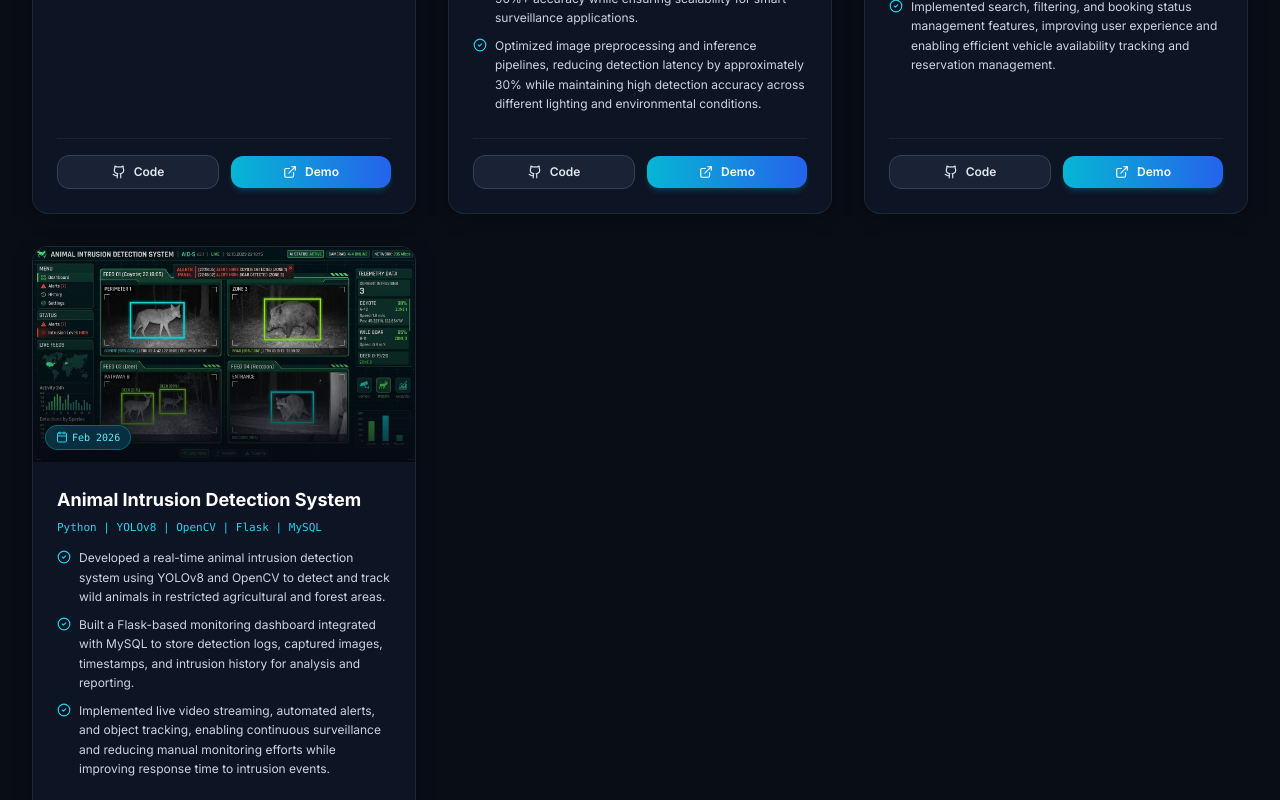
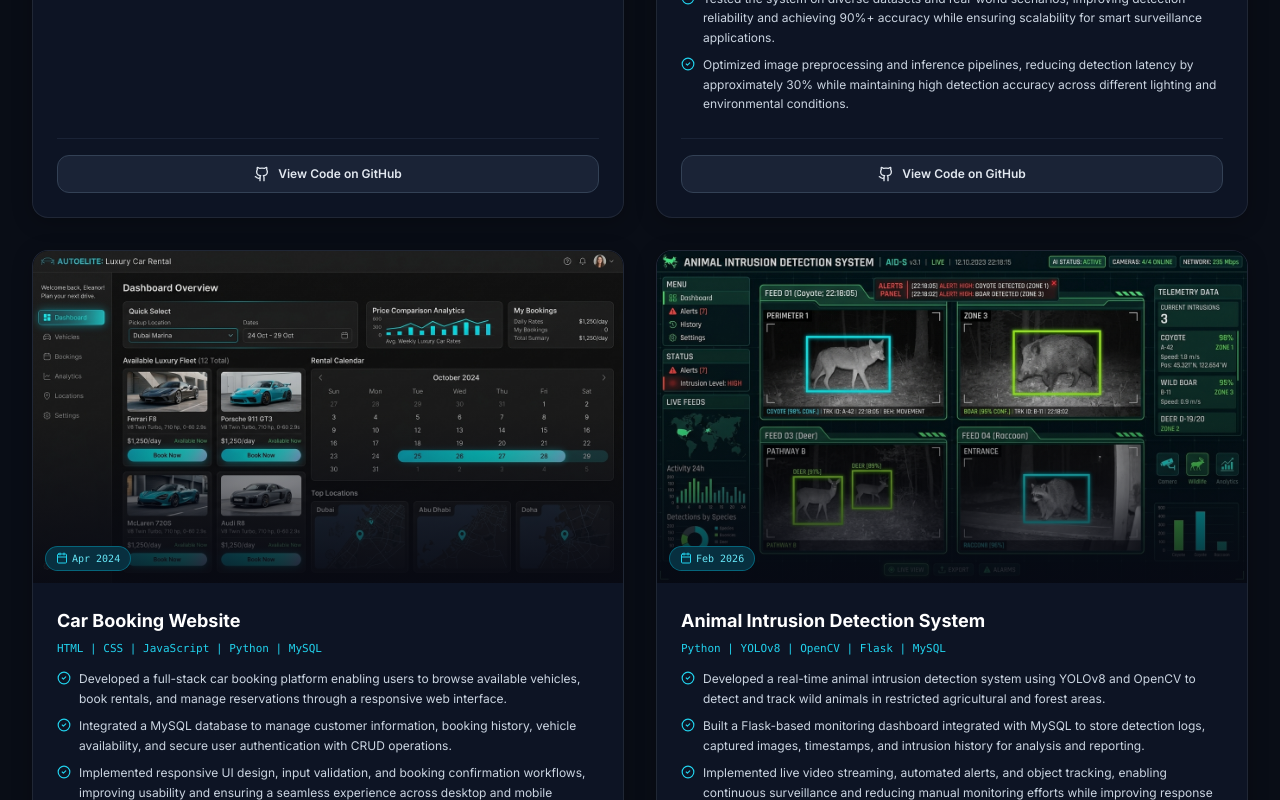
Before and after one commit to kirankr9343/kiran-portfolio, a React (Vite) app: page / in a window 1280 px wide. Shown: the part 3760-4560 px from the top of the page. Built offline with nearby package versions, Linux system fonts and the light colour scheme.

Commit message:
Remove Live Demo button from project cards and update stats to 10+ Projects Completed

```diff
--- a/src/components/Projects.jsx
+++ b/src/components/Projects.jsx
@@ -4,7 +4,6 @@ import VanillaTilt from 'vanilla-tilt';
 import { portfolioData } from '../data/portfolioData';
 import {
   Github,
-  ExternalLink,
   BarChart3,
   X,
   Maximize2,
@@ -51,7 +50,7 @@ export const Projects = () => {
             RESUME PROJECT HIGHLIGHTS
           </div>
           <h2 className="text-3xl sm:text-4xl font-extrabold text-white tracking-tight">
-            Key <span className="gradient-text">Projects</span>
+            Featured <span className="gradient-text">Projects</span>
           </h2>
           <p className="text-slate-400 text-sm mt-3">
             Data Analytics, Power BI Dashboards, SQL Database Management, and Computer Vision.
@@ -60,7 +59,7 @@ export const Projects = () => {
         </div>
 
         {/* Project Cards Grid */}
-        <div className="grid grid-cols-1 md:grid-cols-3 gap-8">
+        <div className="grid grid-cols-1 md:grid-cols-2 lg:grid-cols-2 gap-8">
           {projects.map((project, index) => (
             <motion.div
               key={project.id}
@@ -126,25 +125,16 @@ export const Projects = () => {
                   </div>
 
                   <div>
-                    {/* Action Links */}
-                    <div className="flex items-center gap-3 pt-4 border-t border-slate-800/80">
+                    {/* GitHub Code Link Only */}
+                    <div className="pt-4 border-t border-slate-800/80">
                       <a
                         href={project.github}
                         target="_blank"
                         rel="noopener noreferrer"
-                        className="flex-1 inline-flex items-center justify-center gap-2 py-2 px-3 rounded-xl bg-slate-800/80 border border-slate-700 text-slate-200 text-xs font-semibold hover:border-cyan-500/50 hover:text-cyan-400 transition-all"
+                        className="w-full inline-flex items-center justify-center gap-2 py-2.5 px-4 rounded-xl bg-slate-800/80 border border-slate-700 text-slate-200 text-xs font-semibold hover:border-cyan-500/50 hover:text-cyan-400 transition-all"
                       >
-                        <Github className="w-3.5 h-3.5" />
-                        Code
-                      </a>
-                      <a
-                        href={project.demo}
-                        target="_blank"
-                        rel="noopener noreferrer"
-                        className="flex-1 inline-flex items-center justify-center gap-2 py-2 px-3 rounded-xl bg-gradient-to-r from-cyan-500 to-blue-600 text-white text-xs font-semibold shadow-md shadow-cyan-500/20 hover:shadow-cyan-500/40 hover:scale-[1.02] transition-all"
-                      >
-                        <ExternalLink className="w-3.5 h-3.5" />
-                        Demo
+                        <Github className="w-4 h-4" />
+                        View Code on GitHub
                       </a>
                     </div>
                   </div>
@@ -206,22 +196,14 @@ export const Projects = () => {
                   ))}
                 </ul>
 
-                <div className="flex gap-4">
+                <div>
                   <a
                     href={selectedProject.github}
                     target="_blank"
                     rel="noopener noreferrer"
-                    className="flex-1 py-3 rounded-xl bg-slate-800 hover:bg-slate-700 text-white font-semibold text-center text-sm flex items-center justify-center gap-2"
+                    className="w-full py-3 rounded-xl bg-slate-800 hover:bg-slate-700 text-white font-semibold text-center text-sm flex items-center justify-center gap-2"
                   >
-                    <Github className="w-4 h-4" /> GitHub Repository
-                  </a>
-                  <a
-                    href={selectedProject.demo}
-                    target="_blank"
-                    rel="noopener noreferrer"
-                    className="flex-1 py-3 rounded-xl bg-gradient-to-r from-cyan-500 to-blue-600 text-white font-semibold text-center text-sm flex items-center justify-center gap-2"
-                  >
-                    <ExternalLink className="w-4 h-4" /> Live Demo
+                    <Github className="w-4 h-4" /> View GitHub Repository
                   </a>
                 </div>
               </motion.div>
--- a/src/data/portfolioData.js
+++ b/src/data/portfolioData.js
@@ -54,7 +54,7 @@ export const portfolioData = {
   ],
 
   stats: [
-    { id: 1, count: 4, suffix: "", label: "Projects Completed" },
+    { id: 1, count: 10, suffix: "+", label: "Projects Completed" },
     { id: 2, count: 1, suffix: "", label: "Full Stack Internship" },
     { id: 3, count: 6, suffix: "", label: "Professional Certifications" },
     { id: 4, count: 8.43, suffix: " / 10", label: "B.E. CGPA (NMIT)" }
@@ -157,7 +157,6 @@ export const portfolioData = {
       technologies: ["Power BI", "Excel", "SQL", "DAX", "Data Visualization"],
       image: projectSalesImg,
       github: "https://github.com/kirankr9343",
-      demo: "https://github.com/kirankr9343",
       featured: true
     },
     {
@@ -175,7 +174,6 @@ export const portfolioData = {
       technologies: ["Python", "YOLOv8", "OpenCV", "TensorFlow", "Flask"],
       image: projectObjectImg,
       github: "https://github.com/kirankr9343",
-      demo: "https://github.com/kirankr9343",
       featured: true
     },
     {
@@ -193,7 +191,6 @@ export const portfolioData = {
       technologies: ["HTML", "CSS", "JavaScript", "Python", "MySQL"],
       image: projectCarImg,
       github: "https://github.com/kirankr9343",
-      demo: "https://github.com/kirankr9343",
       featured: false
     },
     {
@@ -210,7 +207,6 @@ export const portfolioData = {
       technologies: ["Python", "YOLOv8", "OpenCV", "Flask", "MySQL"],
       image: projectAnimalImg,
       github: "https://github.com/kirankr9343",
-      demo: "https://github.com/kirankr9343",
       featured: false
     }
   ],
```
